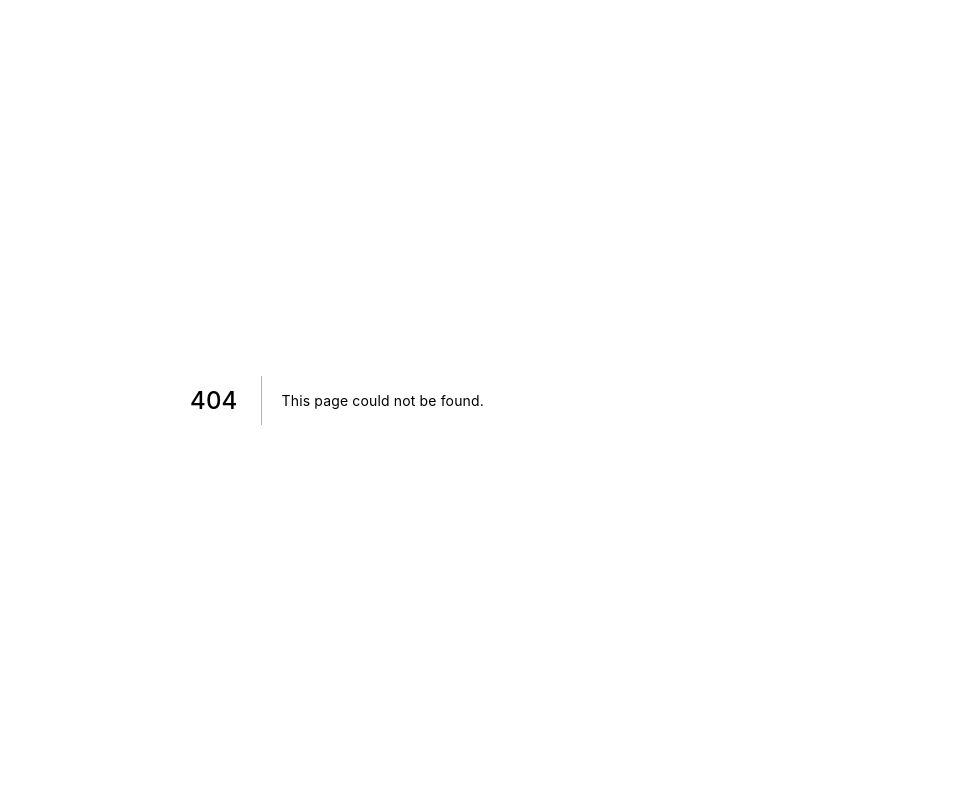
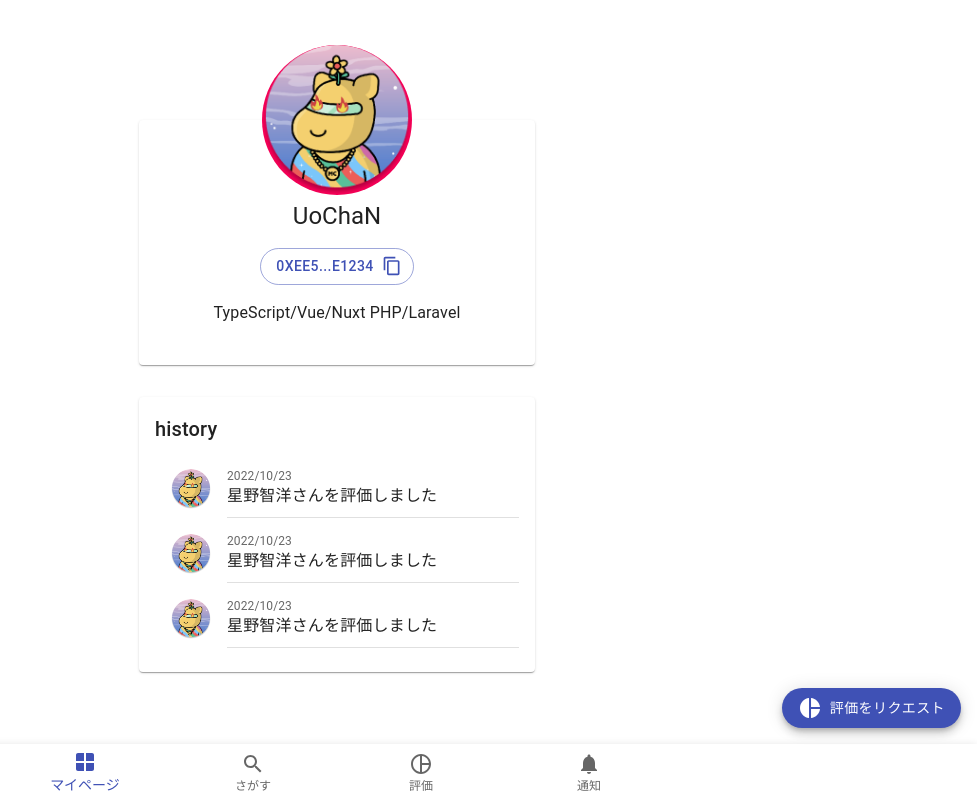
Before and after one commit to tokyoweb3-hackathon/web3-hackathon, a Next.js app in the folder frontend/: page /myPage in a window 1280 px wide. Before the commit this address had no page. Shown: the whole page, without its empty margins (303-1280 px from the left). Built offline with nearby package versions, Linux system fonts and the light colour scheme.

Commit message:
マイページもろもろ作成

```diff
--- /dev/null
+++ b/frontend/layout/BottomNavigationBar.tsx
@@ -0,0 +1,63 @@
+import * as React from "react";
+import BottomNavigation from "@mui/material/BottomNavigation";
+import BottomNavigationAction from "@mui/material/BottomNavigationAction";
+import SearchIcon from "@mui/icons-material/Search";
+import PieChartOutlineIcon from "@mui/icons-material/PieChartOutline";
+import NotificationsIcon from "@mui/icons-material/Notifications";
+import WindowIcon from "@mui/icons-material/Window";
+import { useRouter } from "next/router";
+
+export default function BottomNavigationBar() {
+  const router = useRouter();
+  const [value, setValue] = React.useState(() => {
+    switch (router.pathname) {
+      case "/myPage":
+        return 0;
+      case "/search":
+        return 1;
+      case "/evaluation":
+        return 2;
+      case "/notification":
+        return 3;
+      default:
+        return 0;
+    }
+  });
+
+  console.log();
+
+  const onLink = (href: string) => {
+    router.push(href);
+  };
+
+  return (
+    <BottomNavigation
+      showLabels
+      value={value}
+      onChange={(_, newValue) => {
+        setValue(newValue);
+      }}
+    >
+      <BottomNavigationAction
+        label="マイページ"
+        icon={<WindowIcon />}
+        onClick={() => onLink("/myPage")}
+      />
+      <BottomNavigationAction
+        label="さがす"
+        icon={<SearchIcon />}
+        onClick={() => onLink("/search")}
+      />
+      <BottomNavigationAction
+        label="評価"
+        icon={<PieChartOutlineIcon />}
+        onClick={() => onLink("/evaluation")}
+      />
+      <BottomNavigationAction
+        label="通知"
+        icon={<NotificationsIcon />}
+        onClick={() => onLink("/notification")}
+      />
+    </BottomNavigation>
+  );
+}
--- /dev/null
+++ b/frontend/layout/Layout.tsx
@@ -0,0 +1,46 @@
+import styled from "@emotion/styled";
+import { Fab, Paper } from "@mui/material";
+import { ReactElement, ReactNode } from "react";
+import BottomNavigationBar from "./BottomNavigationBar";
+
+type LayoutProps = {
+  readonly children: ReactElement;
+  readonly fab?: ReactNode;
+  readonly onFabClick?: () => void;
+};
+
+const LayoutContainer = styled.div`
+  position: relative;
+`;
+
+const FloatingActionButton = styled(Fab)<{ bottomNavHeight?: number }>`
+  position: fixed;
+  bottom: calc(56px + 16px);
+  right: 16px;
+`;
+
+export const Layout = ({ children, fab, onFabClick }: LayoutProps) => {
+  return (
+    <LayoutContainer>
+      {children}
+      {fab ? (
+        <FloatingActionButton
+          color="primary"
+          variant="extended"
+          aria-label="request"
+          size="medium"
+          onClick={onFabClick}
+        >
+          {fab}
+        </FloatingActionButton>
+      ) : null}
+
+      <Paper
+        sx={{ position: "fixed", bottom: 0, left: 0, right: 0 }}
+        elevation={3}
+      >
+        <BottomNavigationBar />
+      </Paper>
+    </LayoutContainer>
+  );
+};
--- /dev/null
+++ b/frontend/src/components/UserHistoryListItem.tsx
@@ -0,0 +1,39 @@
+import {
+  Avatar,
+  Divider,
+  ListItem,
+  ListItemAvatar,
+  ListItemText,
+} from "@mui/material";
+import { memo } from "react";
+
+export const UserHistoryListItem: React.FC<{
+  avatarUrl: string;
+  date: string;
+  text: string;
+}> = memo(({ avatarUrl, date, text }) => {
+  return (
+    <>
+      <ListItem alignItems="flex-start">
+        <ListItemAvatar>
+          <Avatar src={avatarUrl} />
+        </ListItemAvatar>
+        <ListItemText
+          primary={date}
+          primaryTypographyProps={{
+            fontSize: 12,
+            fontWeight: "normal",
+            color: "rgba(0, 0, 0, 0.6)",
+          }}
+          secondary={text}
+          secondaryTypographyProps={{
+            fontSize: 16,
+            color: "primary.text",
+          }}
+          sx={{ mb: 0 }}
+        />
+      </ListItem>
+      <Divider variant="inset" component="li" sx={{ borderColor: "#E0E0E0" }} />
+    </>
+  );
+});
--- a/frontend/src/pages/_app.tsx
+++ b/frontend/src/pages/_app.tsx
@@ -6,24 +6,13 @@ import { createTheme, CssBaseline } from "@mui/material";
 // NOTE: カラーなどをセットする
 const theme = createTheme({
   palette: {
-    background: {
-      default: "#fff",
+    primary: {
+      main: '#3f51b5',
     },
-    primary: {
-      main: "#C1A14E",
-      contrastText: "#fff",
+    secondary: {
+      main: '#f50057',
     },
-    text: {
-      primary: "#424242",
-      secondary: "#fff",
-    },
-    // secondary: {
-    //   main: "#fff",
-    // },
-    action: {
-      active: "#C1A14E",
-    },
-    divider: "#C1A14E"
+    divider: '#3f51b5'
   },
 });
 
--- /dev/null
+++ b/frontend/src/pages/evaluation.tsx
@@ -0,0 +1,5 @@
+import { Layout } from "../../layout/Layout";
+
+export default function Evaluation() {
+  return <Layout><div>Evaluation</div></Layout>;
+}
--- a/frontend/src/pages/login.tsx
+++ b/frontend/src/pages/login.tsx
@@ -2,18 +2,14 @@ import {
   Avatar,
   Box,
   Button,
-  Checkbox,
   Container,
   Divider,
-  FormControlLabel,
   Grid,
-  Link,
   Stack,
   TextField,
   Typography,
   useTheme,
 } from "@mui/material";
-import LockOutlinedIcon from "@mui/icons-material/LockOutlined";
 import Image from "next/image";
 
 export default function Login() {
@@ -31,7 +27,7 @@ export default function Login() {
           }}
         >
           <Avatar sx={{ m: 1, bgcolor: "secondary.main" }}>
-            <Image src="/avater.png"  layout="fill" sizes=""/>
+            <Image src="/avater.png" layout="fill" sizes="" />
           </Avatar>
         </Box>
         <Box
--- /dev/null
+++ b/frontend/src/pages/myPage.tsx
@@ -0,0 +1,94 @@
+import {
+  Avatar,
+  Container,
+  Paper,
+  Stack,
+  Typography,
+  Button,
+  styled,
+  List,
+} from "@mui/material";
+import ContentCopyIcon from "@mui/icons-material/ContentCopy";
+import PieChartIcon from "@mui/icons-material/PieChart";
+import { Layout } from "../../layout/Layout";
+import { UserHistoryListItem } from "../components/UserHistoryListItem";
+
+const RoundOutlineButton = styled(Button)`
+  border-radius: 1000px;
+`;
+
+export default function MyPage() {
+  return (
+    <Layout
+      fab={
+        <>
+          <PieChartIcon sx={{ mr: 1 }} />
+          評価をリクエスト
+        </>
+      }
+    >
+      <Container component="main" maxWidth="xs" sx={{ pr: 4, pl: 4, pt: 15 }}>
+        <Paper elevation={1} sx={{ position: "relative" }}>
+          <Avatar
+            sx={{
+              m: 1,
+              bgcolor: "secondary.main",
+              width: 150,
+              height: 150,
+              position: "absolute",
+              top: -75,
+              left: 0,
+              right: 0,
+              margin: "0 auto",
+            }}
+            src="/avater.png"
+          />
+
+          <Stack spacing={2} alignItems="center" sx={{ pb: 5, pt: 10 }}>
+            <Typography variant="h5" component="p">
+              UoChaN
+            </Typography>
+
+            <RoundOutlineButton
+              variant="outlined"
+              color="primary"
+              endIcon={<ContentCopyIcon />}
+            >
+              0xee5...e1234
+            </RoundOutlineButton>
+
+            <Typography variant="body1" component="p">
+              TypeScript/Vue/Nuxt PHP/Laravel
+            </Typography>
+          </Stack>
+        </Paper>
+
+        <Paper elevation={1} sx={{ mt: 4, p: 2 }}>
+          <Typography variant="h6" component="p">
+            history
+          </Typography>
+
+          <List
+            sx={{ width: "100%", bgcolor: "background.paper" }}
+          >
+            <UserHistoryListItem
+              avatarUrl={"avater.png"}
+              date={"2022/10/23"}
+              text={"星野智洋さんを評価しました"}
+            />
+            <UserHistoryListItem
+              avatarUrl={"avater.png"}
+              date={"2022/10/23"}
+              text={"星野智洋さんを評価しました"}
+            />
+            <UserHistoryListItem
+              avatarUrl={"avater.png"}
+              date={"2022/10/23"}
+              text={"星野智洋さんを評価しました"}
+            />
+          </List>
+        </Paper>
+      </Container>
+    </Layout>
+  );
+}
--- /dev/null
+++ b/frontend/src/pages/notification.tsx
@@ -0,0 +1,5 @@
+import { Layout } from "../../layout/Layout";
+
+export default function Notification() {
+  return <Layout><div>Notification</div></Layout>;
+}
```
Also changed, not shown: frontend/src/pages/search.tsx (added, +9 -0 lines).
